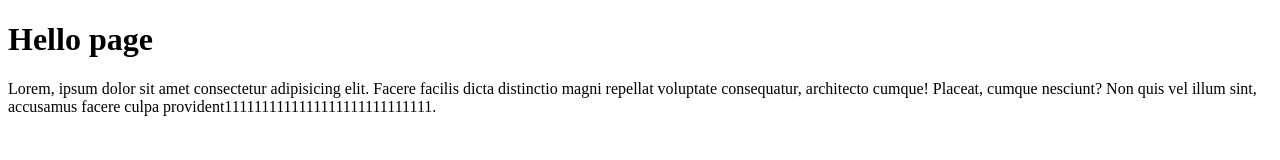
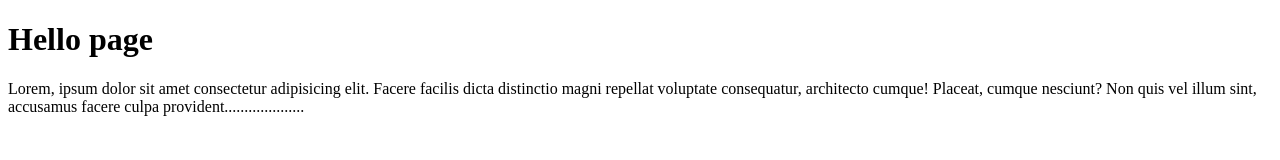
Before and after one commit to Alex909857/JS-29-2021, a plain HTML site: page index.html in a window 1280 px wide. Drawn offline with Linux system fonts and the light colour scheme.

Commit message:
э.....э

```diff
--- a/index.html
+++ b/index.html
@@ -11,7 +11,7 @@
     <p>
         Lorem, ipsum dolor sit amet consectetur adipisicing elit. Facere facilis dicta distinctio magni repellat
         voluptate consequatur, architecto cumque! Placeat, cumque nesciunt? Non quis vel illum sint, accusamus facere
-        culpa provident1111111111111111111111111111.
+        culpa provident....................
     </p>
 </body>
 
```
